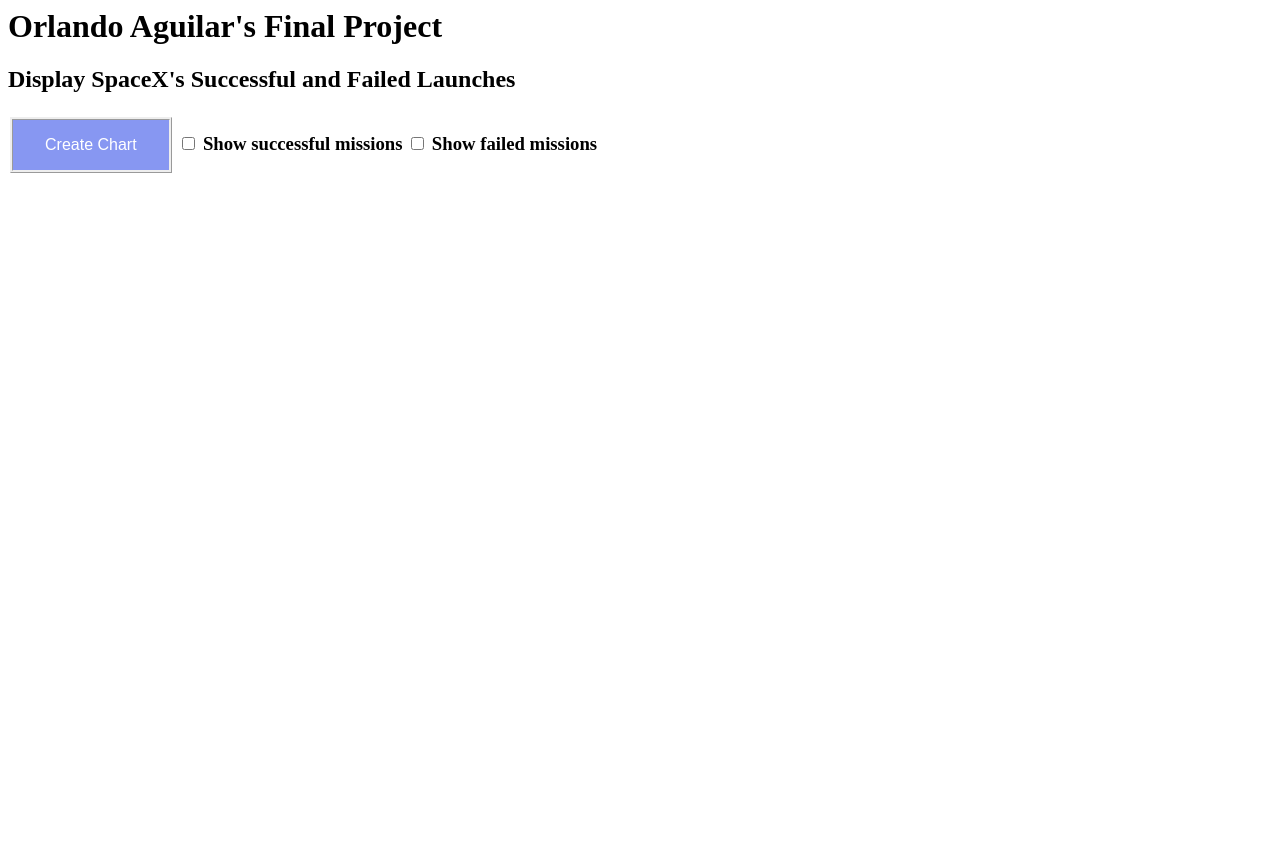
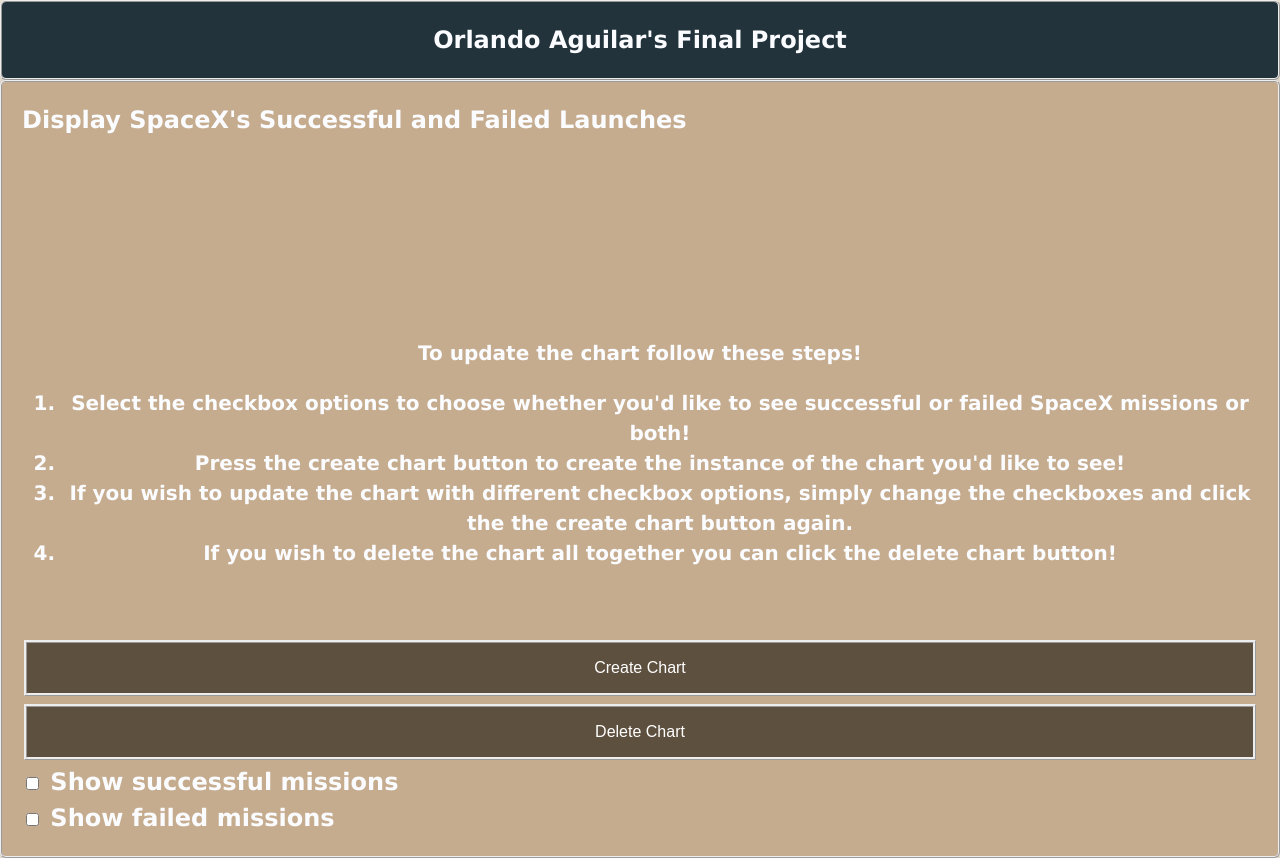
Before and after one commit to Wilamaze/INST377-Final, a plain HTML site: page client/index.html in a window 1280 px wide. Before the commit the page ends 800 px from the top, so only its background shows below. Drawn offline with nearby package versions, Linux system fonts and the light colour scheme.

Commit message:
change the style, fixed the checkboxes to work

```diff
--- a/client/index.html
+++ b/client/index.html
@@ -10,10 +10,32 @@
 <body>
   <div class="wrapper">
   <header class="header">
+    <center>
     <h1>Orlando Aguilar's Final Project</h1>
+    </center>
   </header>
-    <h2>Display SpaceX's Successful and Failed Launches</h2>
-  <h3><button onclick="createChart()">Create Chart</button>
+  <h3>
+    Display SpaceX's Successful and Failed Launches
+    <canvas id="myChart"></canvas>
+    <p>
+      <small>
+        <center>
+          To update the chart follow these steps!
+          <ol>
+            <li>Select the checkbox options to choose whether you'd like to see successful or failed SpaceX missions or both!</li>
+            <li>Press the create chart button to create the instance of the chart you'd like to see!</li>
+            <li>If you wish to update the chart with different checkbox options, simply change the checkboxes and click the
+              the create chart button again.
+            </li>
+            <li>If you wish to delete the chart all together you can click the delete chart button!</li>
+          </ol>
+        </center>
+      </small>
+    </p>
+
+      <button onclick="createChart()">Create Chart</button>
+      <button onclick="deleteChart()">Delete Chart</button>
+
     <label>
       <input type="checkbox" name="success" value="true">
       Show successful missions
@@ -21,8 +43,9 @@
     <label>
       <input type="checkbox" name="failure" value="true">
       Show failed missions
-    </label></h3>
-   <canvas id="myChart"></canvas>
+    </label>
+  </h3>
+
   <script src="script.js"></script>
   </body>
 </html>
--- a/client/script.js
+++ b/client/script.js
@@ -1,58 +1,73 @@
-// sending a get request to spacex api
+// Defining a variable and setting it to null in order to delete chart.
+let myChart = null;
+
+// deleteChart function in order to check if chart exists and delets the instance of it.
+function deleteChart() {
+  if (myChart) {
+    myChart.destroy();
+  }
+}
+
+// sending a request to spacex api
 async function getData() {
-    try {
     const response = await fetch('https://api.spacexdata.com/v4/launches');
     const data = await response.json();
     return data;
-    } catch (error) {
-      console.log(error);
-    }
   }
 
-  // Creating pie chart function
+// creating the chart to display data
 async function createChart() {
-    try {
   const data = await getData();
+
+  // defining the count variables for missions
   let successCount = 0;
   let failureCount = 0;
+
+  const successCheckbox = document.getElementsByName("success")[0];
+  const failureCheckbox = document.getElementsByName("failure")[0];
+  const showSuccess = successCheckbox.checked;
+  const showFailure = failureCheckbox.checked;
+
+  // check through the data of the failure and successful missions and counting each to show data.
   data.forEach(mission => {
     if (mission.success) {
+      if (showSuccess) {
         successCount++;
+      }
     } else {
+      if (showFailure) {
         failureCount++;
+      }
     }
   });
 
-      // Creating the pie chart data object
+  // creating the pie chart data object
   const chartData = {
     labels: ['Successful Mission', 'Mission Failure'],
     datasets: [{
-            // data is the successful and failing missions
       data: [successCount, failureCount],
       backgroundColor: ['#9BB39C', '#F67B7B']
     }]
   };
 
-      // Creating Pie Chart configurating object
+  // configuring the pie chart object
   const pieConfig = {
     type: 'pie',
     data: chartData,
     options: {
-          responsive: true,
+      responsive: false,
       plugins: {
-            legend: {
-              position: 'top',
-            },
-            title: {
-              display: true,
-              text: 'SpaceX Launch Success/Failure Chart'
-            }
+        legend: { position: 'top' },
+        title: { display: true, text: 'SpaceX Launch Success/Failure Chart' }
       }
     }
   };
-      new Chart(document.getElementById('myChart'), pieConfig);
-      // log errors to console.
-    } catch (error) {
-      console.log(error);
+
+  // if deleteChart doesn't work, this will check for it again and delete it.
+  if (myChart !== null) {
+    myChart.destroy();
   }
+
+  // Creating aa new chart object and assign it to 'myChart'
+  myChart = new Chart(document.getElementById('myChart'), pieConfig);
 }
--- a/client/style.css
+++ b/client/style.css
@@ -1,5 +1,49 @@
+.header h1 {
+  display: grid;
+
+  /* colors */
+  background-color: #22333b;
+  color: #fbfcff;
+
+  /* shapes */
+  border-radius: 6px;
+  font-size: 1.5rem;
+  padding: 1.25rem;
+  border: 2px ridge;
+  margin:0;
+
+  box-shadow: 0 0.5em 1em -0.125em rgb(10 10 10 / 10%), 0 0 0 1px rgb(10 10 10 / 2%);
+}
+
+h3 {
+  display: grid;
+
+  /* colors */
+  background-color: #c6ac8f;
+  color: #fbfcff;
+
+  /* shapes */
+  border-radius: 6px;
+  font-size: 1.5rem;
+  padding: 1.25rem;
+  border: 2px ridge;
+  margin:0;
+
+  box-shadow: 0 0.5em 1em -0.125em rgb(10 10 10 / 10%), 0 0 0 1px rgb(10 10 10 / 2%);
+}
+
+body {
+  margin: 0;
+  padding: 0;
+
+  font-family: ‘Bitstream Vera Sans’, ‘DejaVu Sans’, ‘Bitsream Vera Sans’, ‘Trebuchet MS’, Verdana, ‘Verdana Ref’, sans-serif;
+  font-weight: 400;
+  line-height: 1.5;
+  background-color: #eae0d5;
+}
+
 button {
-  background-color: #8797f2;
+  background-color: #5e503f;
   border: ridge;
   color: white;
   padding: 16px 32px;
@@ -12,14 +56,14 @@ button {
 }
 
 #myChart {
-  max-width: 1000px;
-  max-height: 1000px;
+  max-width: 500px;
+  max-height: 500px;
   margin: 1 auto;
 }
 
 .container {
   display: inline;
-  flex-direction: row;
+  flex-direction: flex;
   justify-content: center;
   align-items: center;
   height: 12vh;
```
Lines whose indentation alone changed are shown as unchanged.
